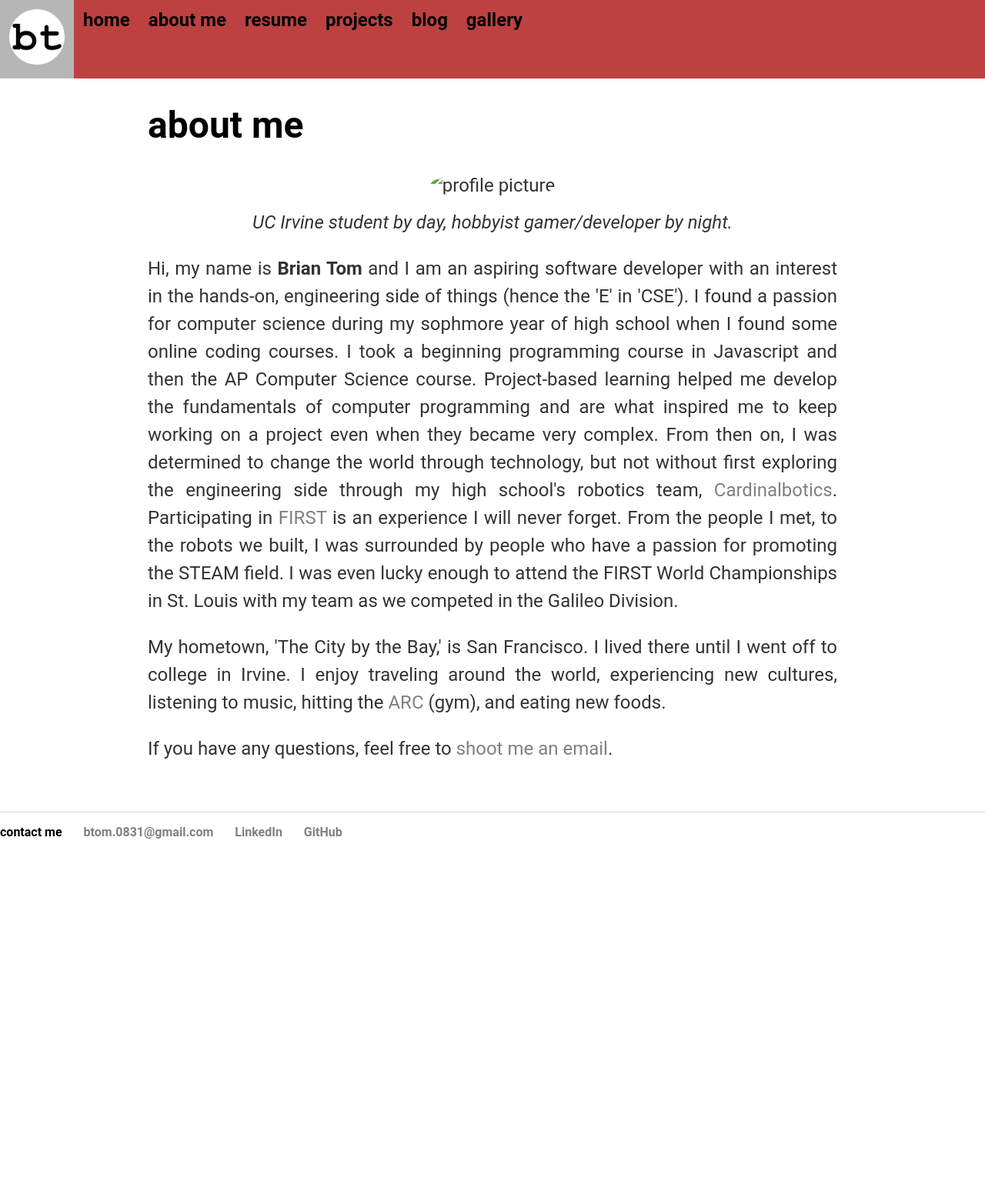
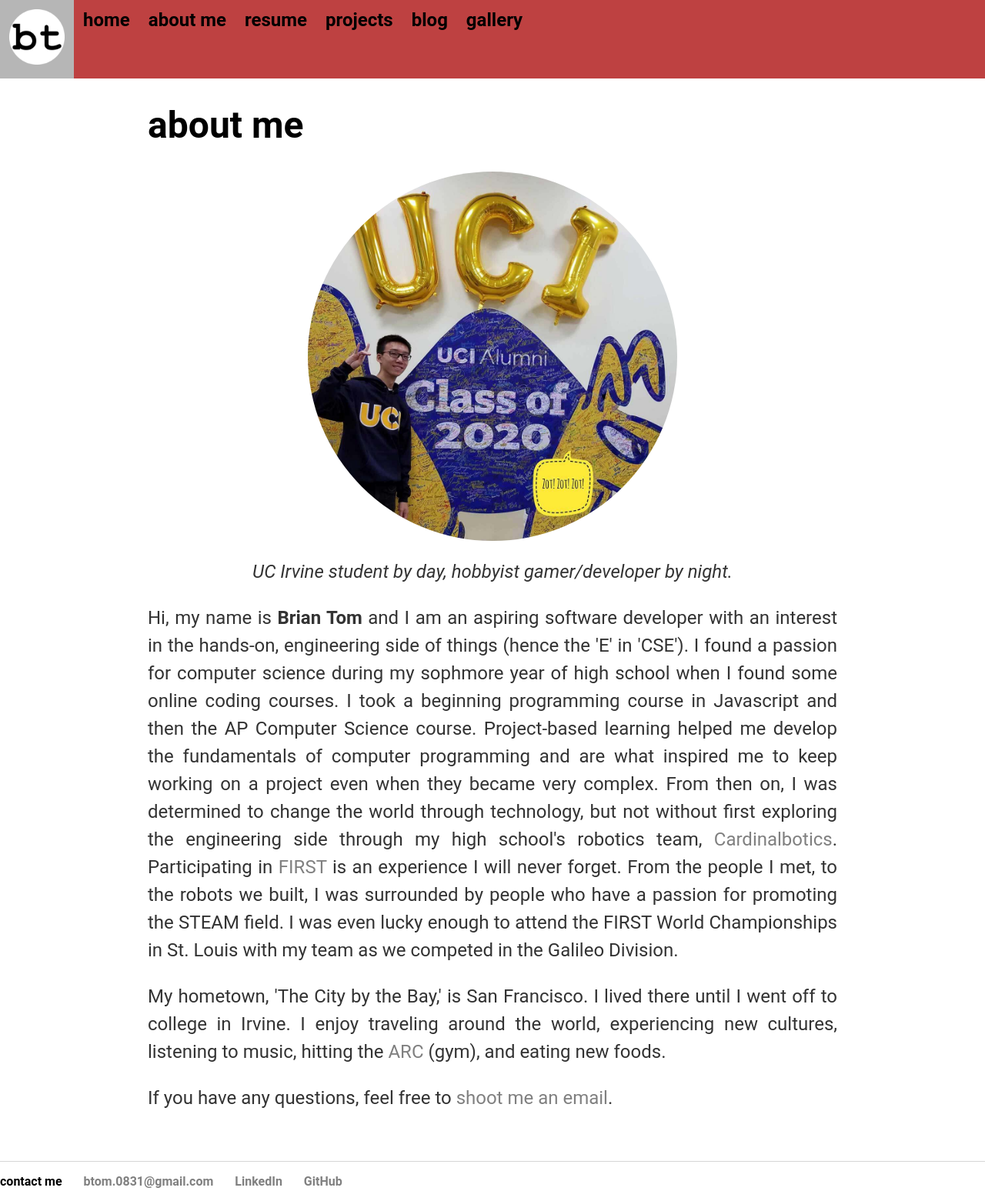
Before and after one commit to BTx123/BTx123.github.io, a Jekyll site: the page built from about/index.html, in a window 1280 px wide. Shown: the whole page at 77% size. Built offline with Jekyll 4.4.1, drawn with Linux system fonts in a browser that asks for light colours; nearby versions of some CDN libraries; before the commit the page ends 1107 px from its top, so only the background shows below that.

Commit message:
Update file name

```diff
--- a/about/about.html
+++ b/about/index.html
@@ -6,7 +6,7 @@ title: about me
 <div class="about">
     <h1>about me</h1>
     <p id="about-tagline">
-        <img id="profile-pict" src="/icons/profilepictUCI2016.jpg" alt="profile picture" />
+        <img id="profile-pict" src="/assets/img/icons/profilepictUCI2016.jpg" alt="profile picture" />
         <br>
         <em>UC Irvine student by day, hobbyist gamer/developer by night.</em>
     </p>
```
